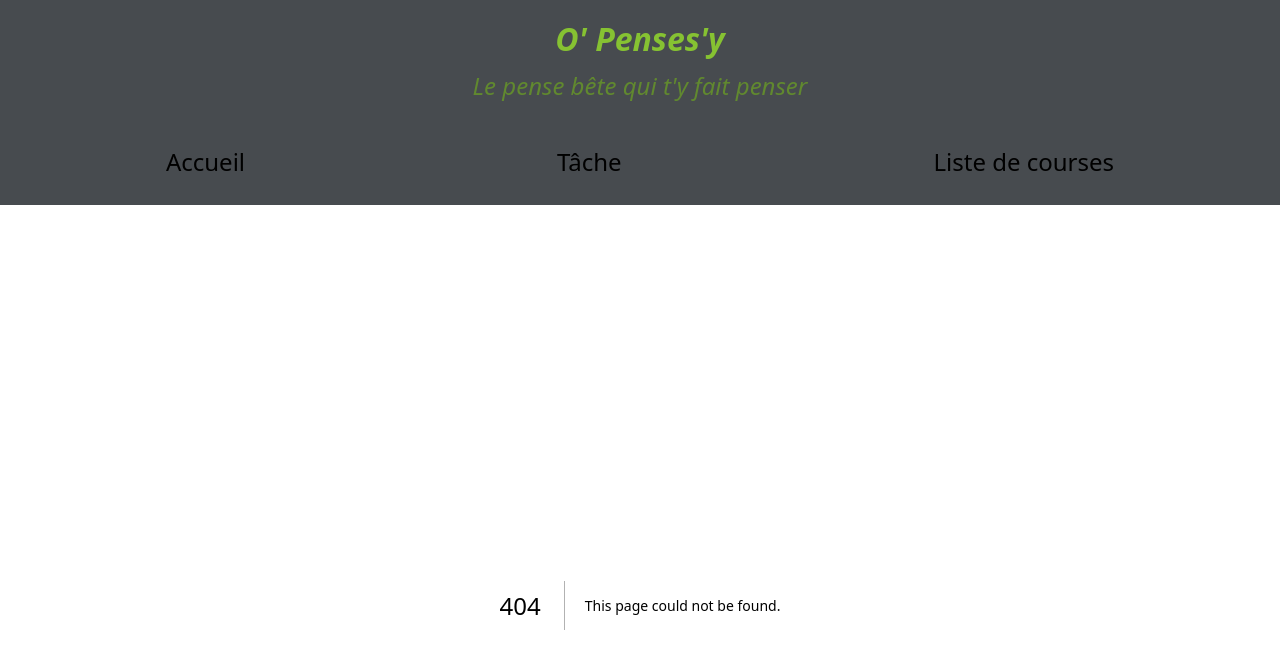
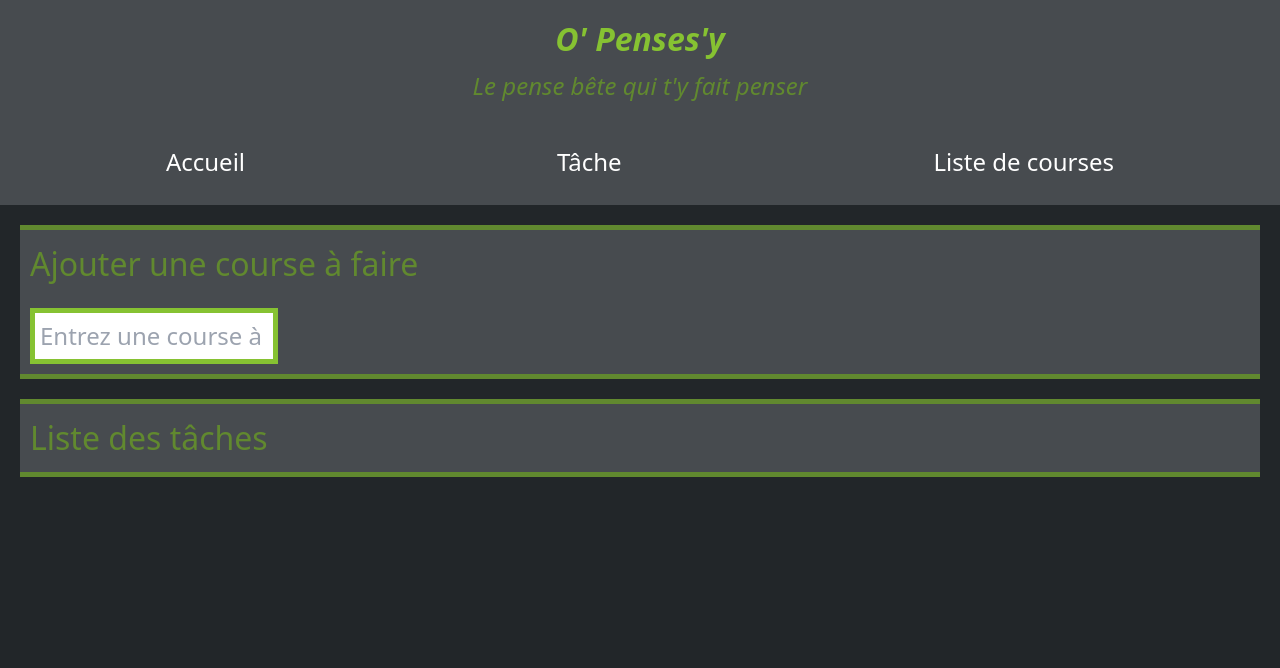
Before and after one commit to AlbanBerthn/todolist-next, a Next.js app: page /Course in a window 1280 px wide. Before the commit this address had no page. Shown: the top 668 px of the page. Built offline with nearby package versions, Linux system fonts and the light colour scheme.

Commit message:
mise en place de la page 'liste de course' ainsi que du css

```diff
--- a/src/Components/Header/Header.tsx
+++ b/src/Components/Header/Header.tsx
@@ -21,7 +21,9 @@ export default function Header() {
             <li className="header__nav--link">
               <Link href="/Task">Tâche</Link>
             </li>
-            <li className="header__nav--link"> Liste de courses</li>
+            <li className="header__nav--link">
+              <Link href="/Course">Liste de courses</Link>
+            </li>
           </ol>
         </nav>
       </div>
--- /dev/null
+++ b/src/app/Course/course.scss
@@ -0,0 +1,79 @@
+.course {
+  &__form {
+    display: flex;
+    flex-direction: column;
+    flex-wrap: nowrap;
+    margin: 20px;
+    background-color: #474b4f;
+    border-top: 5px solid #61892f;
+    border-bottom: 5px solid #61892f;
+  }
+
+  &__form--label {
+    display: block;
+    // width: 100%;
+    margin: 10px;
+    color: #61892f;
+    font-size: 2em;
+  }
+
+  &__form--input {
+    border: 5px solid #86c232;
+    margin: 10px;
+    width: 20%;
+    padding: 5px;
+    color: black;
+    font-size: 1.5em;
+  }
+
+  &__form--button {
+    background-color: #86c232;
+    border-radius: 5px;
+    margin: 15px;
+    font-size: 1.5em;
+    width: 100px;
+    padding: 5px;
+    box-shadow: 2px 2px 3px #86c232;
+    align-self: self-end;
+    justify-self: end;
+  }
+  // Liste des tâches
+  &__list {
+    // display: flex;
+    // flex-direction: column;
+    // flex-wrap: nowrap;
+    margin: 20px;
+    background-color: #474b4f;
+    border-top: 5px solid #61892f;
+    border-bottom: 5px solid #61892f;
+  }
+
+  &__list--title {
+    display: block;
+    // width: 100%;
+    margin: 10px;
+    color: #61892f;
+    font-size: 2em;
+  }
+
+  &__list--item {
+    display: flex;
+    background-color: #6b6e70;
+    margin: 15px;
+    font-size: 1.5em;
+    padding: 10px;
+    border: 3px solid #86c232;
+    justify-content: space-between;
+    align-items: center;
+  }
+
+  &__list__item--button {
+    background-color: #86c232;
+    border-radius: 5px;
+    margin: 15px;
+    font-size: 1em;
+    width: 130px;
+    padding: 5px;
+    box-shadow: 2px 2px 3px #86c232;
+  }
+}
--- /dev/null
+++ b/src/app/Course/page.tsx
@@ -0,0 +1,76 @@
+"use client";
+import React from "react";
+import { useState } from "react";
+import "./course.scss";
+
+export default function Course() {
+  const [course, setCourse] = useState("");
+  const [quantity, setQuantity] = useState(1);
+  const [courseList, setCourseList] = useState<
+    { id: number; course: string }[]
+  >([]);
+
+  function handleChange(event: any) {
+    setCourse(event.target.value);
+  }
+
+  function addCourse() {
+    setCourseList((prev) => {
+      return [...prev, { id: prev.length + 1, course: course }];
+    });
+    setCourse("");
+  }
+
+  function handleDelete(id: number) {
+    // Pour que ce handle fonctionne, j'ai du typer l'evenement qu'il ce passait
+    // a savoir preciser que evt est de type evevenement souris React
+    return (evt: React.MouseEvent) => {
+      const newCourseList = courseList.filter((item) => item.id != id);
+      setCourseList(newCourseList);
+      // evt.preventDefault();
+    };
+  }
+  // console.log(taskList);
+  return (
+    <div className="course">
+      <div className="course__form">
+        <label className="course__form--label" htmlFor="course">
+          {" "}
+          Ajouter une course à faire
+        </label>
+        <input
+          className="course__form--input"
+          type="text"
+          placeholder="Entrez une course à faire..."
+          id="course"
+          value={course}
+          onChange={handleChange}
+        ></input>
+        {/* Ce qui suis permet d'afficher le bouton uniquement si le champ
+        input contient au moins UN caractère */}
+        {course && (
+          <button className="course__form--button" onClick={addCourse}>
+            Ajouter
+          </button>
+        )}
+      </div>
+      <div className="course__list">
+        <h3 className="course__list--title">Liste des tâches</h3>
+        <ul className="course__list--items">
+          {courseList.map((item, index) => (
+            <li className="course__list--item" key={index}>
+              {item.course}{" "}
+              <button
+                className="course__list__item--button"
+                // onClick={() => this.fetchData(handleDelete(item.id))}
+                onClick={handleDelete(item.id)}
+              >
+                Supprimer
+              </button>
+            </li>
+          ))}
+        </ul>
+      </div>
+    </div>
+  );
+}
--- a/src/app/layout.tsx
+++ b/src/app/layout.tsx
@@ -1,4 +1,3 @@
-import Footer from "../Components/Footer/Footer";
 import Header from "../Components/Header/Header";
 import "./globals.css";
 
```
